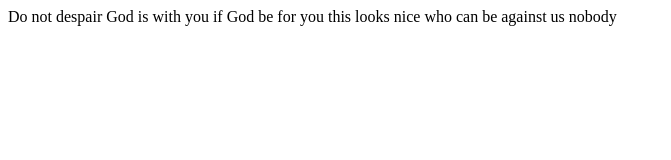
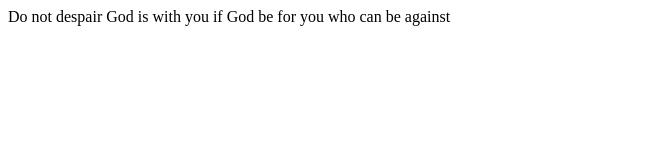
Before and after one commit to Keshi96/lrnTwo, a plain HTML site: page index.html in a window 1280 px wide. Shown: the whole page, without its empty margins (0-671 px from the left). Drawn offline with Linux system fonts and the light colour scheme.

Commit message:
Add index update

```diff
--- a/index.html
+++ b/index.html
@@ -8,8 +8,6 @@
 <body>
     Do not despair God is with you
     if God be for you
-    this looks nice
-    who can be against us
-    nobody
+    who can be against
 </body>
 </html>
```
